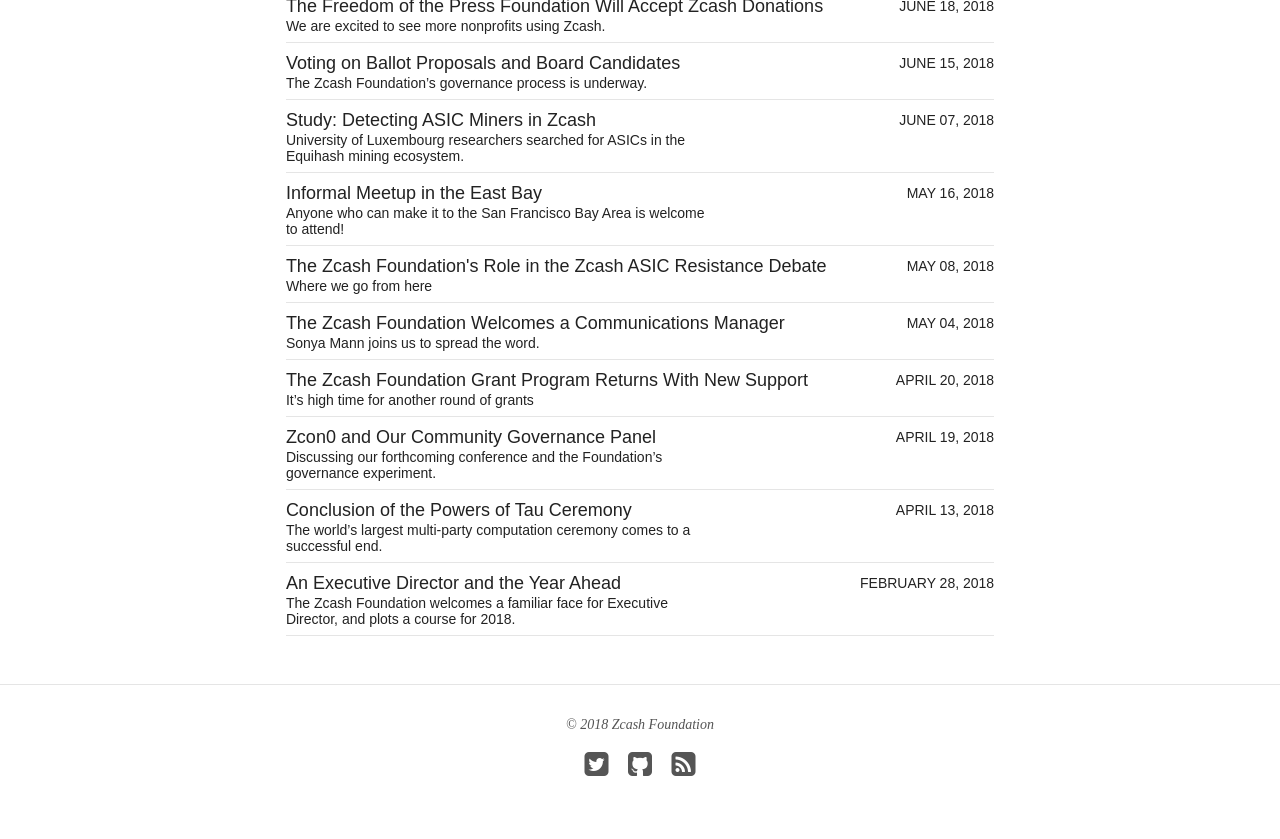
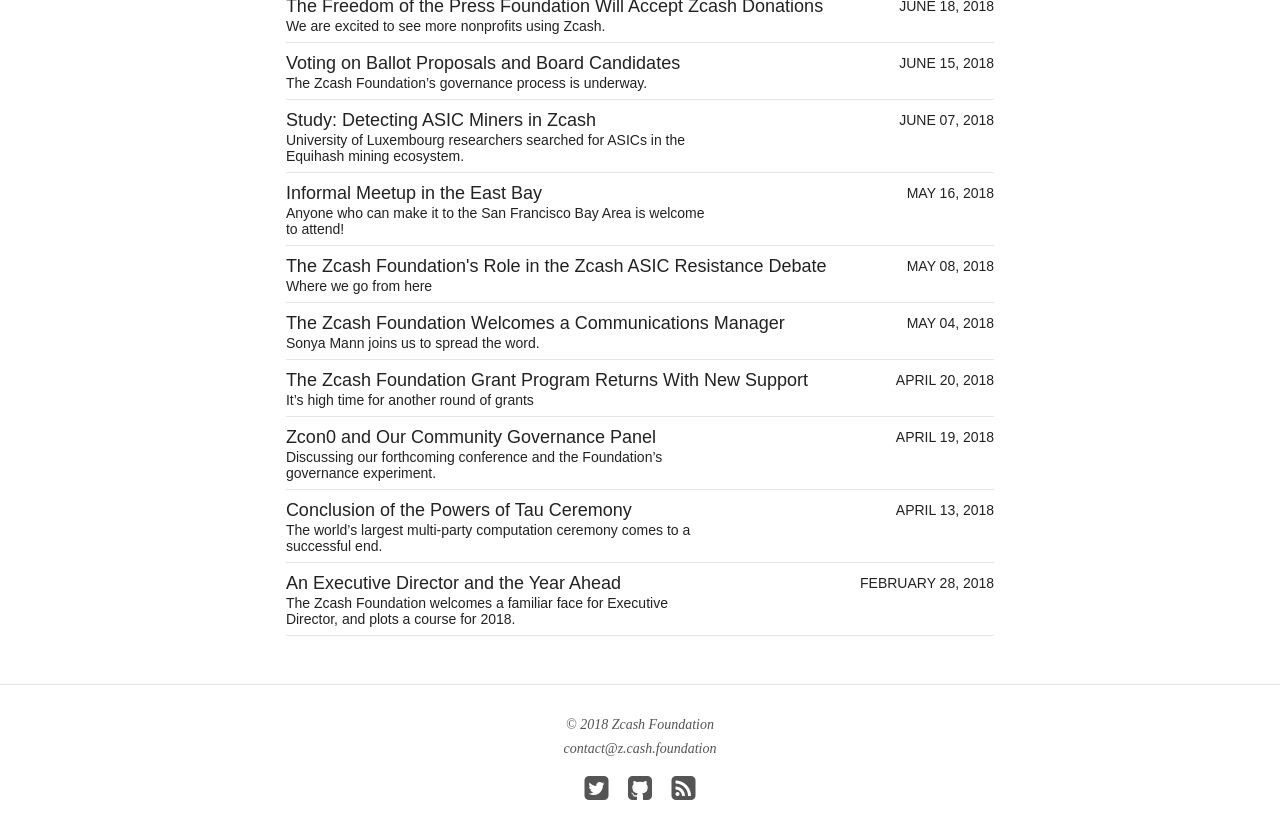
Before and after one commit to ZcashFoundation/zfnd, a Jekyll site: the page built from index.md, in a window 1280 px wide and 900 px high, scrolled down 970 px. Shown: the top 839 px of the window. Built offline with Jekyll 4.4.1, drawn with Linux system fonts in a browser that asks for light colours; nearby versions of some CDN libraries.

Commit message:
Add email to footer
Closes #25

```diff
--- a/_includes/footer.html
+++ b/_includes/footer.html
@@ -1,6 +1,5 @@
-{% if site.owner.google.ad-client and site.owner.google.ad-slot %}{% include ad-footer.html %}{% endif %}
-
-<span>&copy; {{ site.time | date: '%Y' }} {{ site.owner.name }}</span>
+<div>&copy; {{ site.time | date: '%Y' }} {{ site.owner.name }}<br />
+<a href="mailto:contact@z.cash.foundation" target="_blank">contact@z.cash.foundation</a></div>
 <div class="social-icons">
 	{% if site.owner.twitter %}<a href="https://twitter.com/{{ site.owner.twitter }}" title="{{ site.owner.name}} on Twitter" target="_blank"><i class="fa fa-twitter-square fa-2x"></i></a>{% endif %}
 	{% if site.owner.facebook %}<a href="https://facebook.com/{{ site.owner.facebook }}" title="{{ site.owner.name}} on Facebook" target="_blank"><i class="fa fa-facebook-square fa-2x"></i></a>{% endif %}
```
